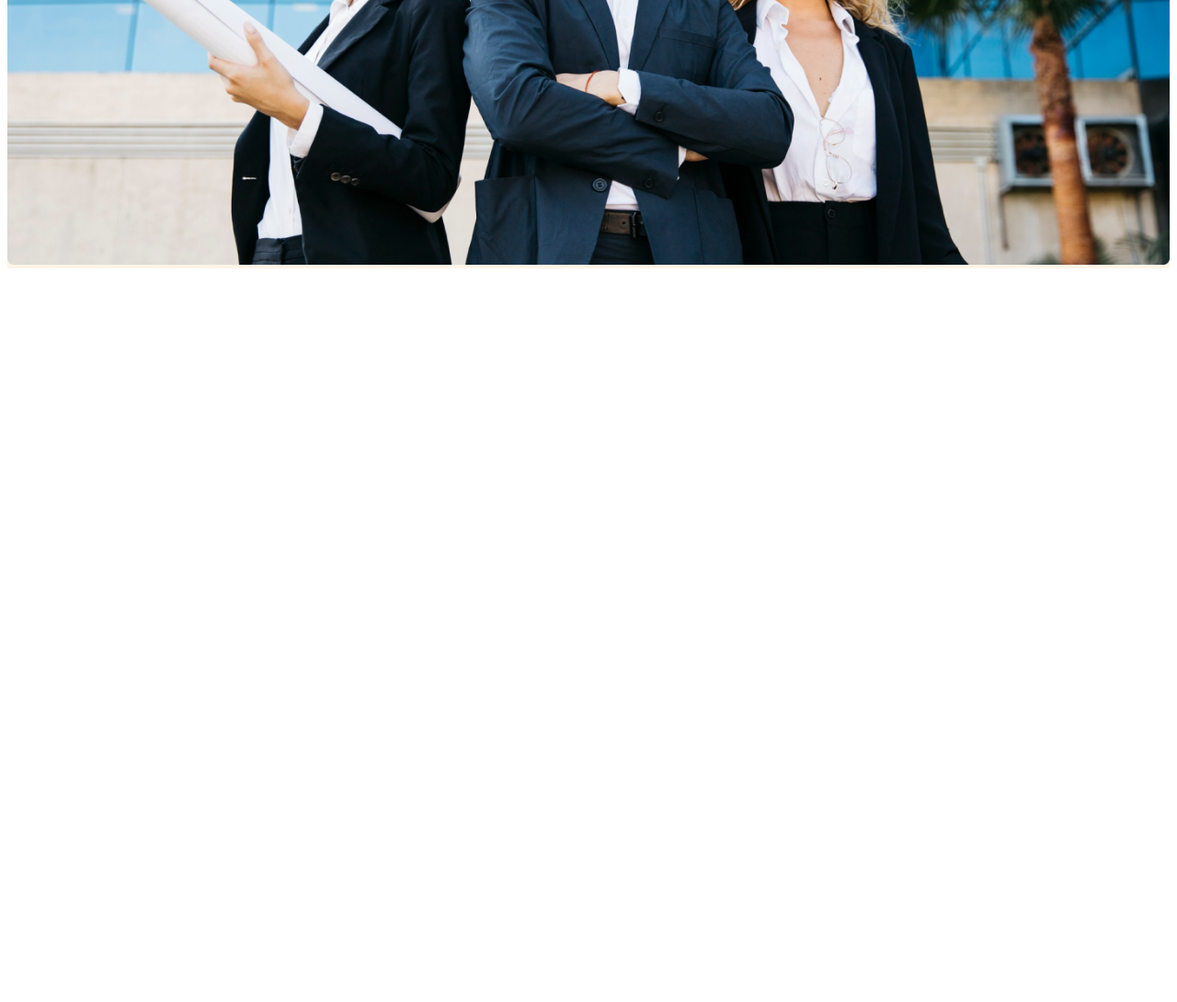
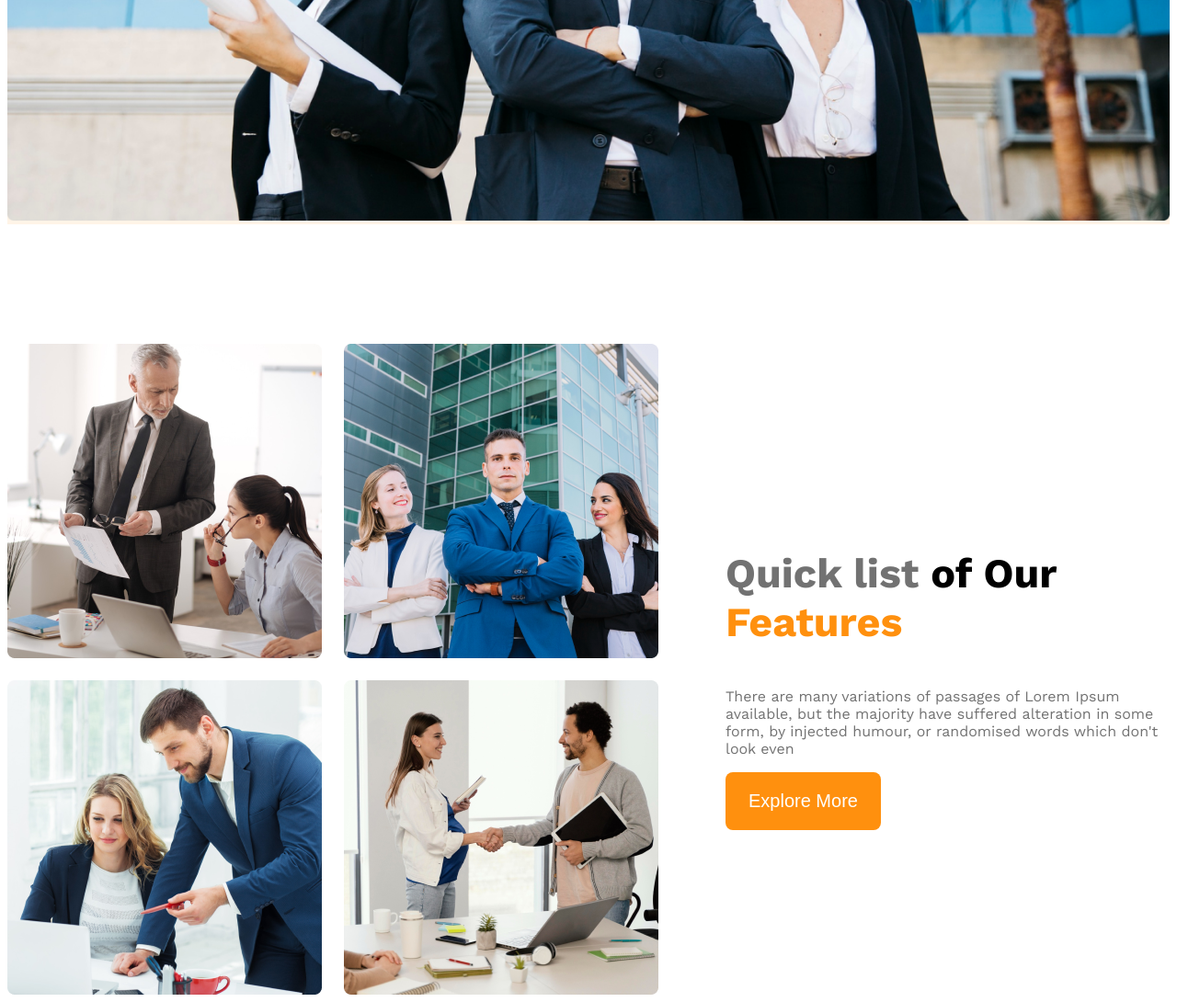
Before and after one commit to arifu-lislam/g3-architect-website, a plain HTML site: page g3_architect.html in a window 1280 px wide. Shown: the part 1038-2128 px from the top of the page at 92% size. Before the commit the page ends 1338 px from the top, so only its background shows below. Drawn offline with nearby package versions, Linux system fonts and the light colour scheme.

Commit message:
added feature section

```diff
--- a/g3_architect.html
+++ b/g3_architect.html
@@ -37,6 +37,22 @@
 
     </header>
     <main>
+        <section class="team display-flex">
+            <div class="image-container">
+                <img src="images/team1.png" alt="">
+                <img src="images/team2.png" alt="">
+                <img src="images/team3.png" alt="">
+                <img src="images/team4.png" alt="">
+
+            </div>
+            <div class="features-container">
+                <h3 class="feature-title"><span id="quick-list" class="dark-3">Quick list</span> <span>of Our</span> <span id="feature">Features</span></h3>
+                <p class="feature-description dark-3">There are many variations of passages of Lorem Ipsum available, but the majority have suffered alteration in some form, by injected humour, or randomised words which don't look even</p>
+                <button class="button-primary">Explore More</button>
+
+            </div>
+
+        </section>
 
     </main>
     <footer>
--- a/styles/architect.css
+++ b/styles/architect.css
@@ -36,6 +36,9 @@ nav ul li a{
     margin-right: 30px;
 }
 /* banner style */
+.dark-3{
+    color: #727272;
+}
 
 .nav-banner{
     margin: 0 auto;
@@ -53,7 +56,7 @@ header{
     margin-bottom: 50px;
 }
 .banner-title{
-    font-size: 4rem;
+    font-size: 3.5rem;
     font-weight: 700px;
 }
 .banner-description{
@@ -72,10 +75,65 @@ header{
 .banner-image{
     width: 100%;
 }
+
+/* team and features related style */
+main{
+    max-width: 1440px;
+    margin: 0 auto;
+}
+.display-flex{
+    display: flex;
+}
+.team{
+    align-items: center;
+}
+.image-container{
+    display: grid;
+    grid-template-columns: repeat(2, 1fr);
+    gap: 24px;
+}
+main> section{
+    margin-top: 130px;
+}
+.features-container{
+    margin-left: 73px;
+    max-width: 530px;
+
+}
+#quick-list{
+    color: #727272;
+
+}
+.feature-title{
+    font-size: 2.8rem;
+}
+#feature{
+    color: #FF900E;
+}
+.feature-description{
+    font-size: 16px;
+}
+
 /* responsive device */
 @media screen and (max-width: 576px) {
-    .navber, .nav-links{
+    .navber, .nav-links, .team{
         flex-direction: column;
+
+    }
+    .image-container{
+        grid-template-columns: repeat(1, 1fr);
+    }
+    .features-container{
+        margin-left: 20px;
     }
 
 }
+@media screen and (min-width: 576px) and (max-width: 992px) {
+    .team{
+        flex-direction: column;
+    }
+    .features-container{
+        margin: 50px auto;
+    }
+
+}
```
